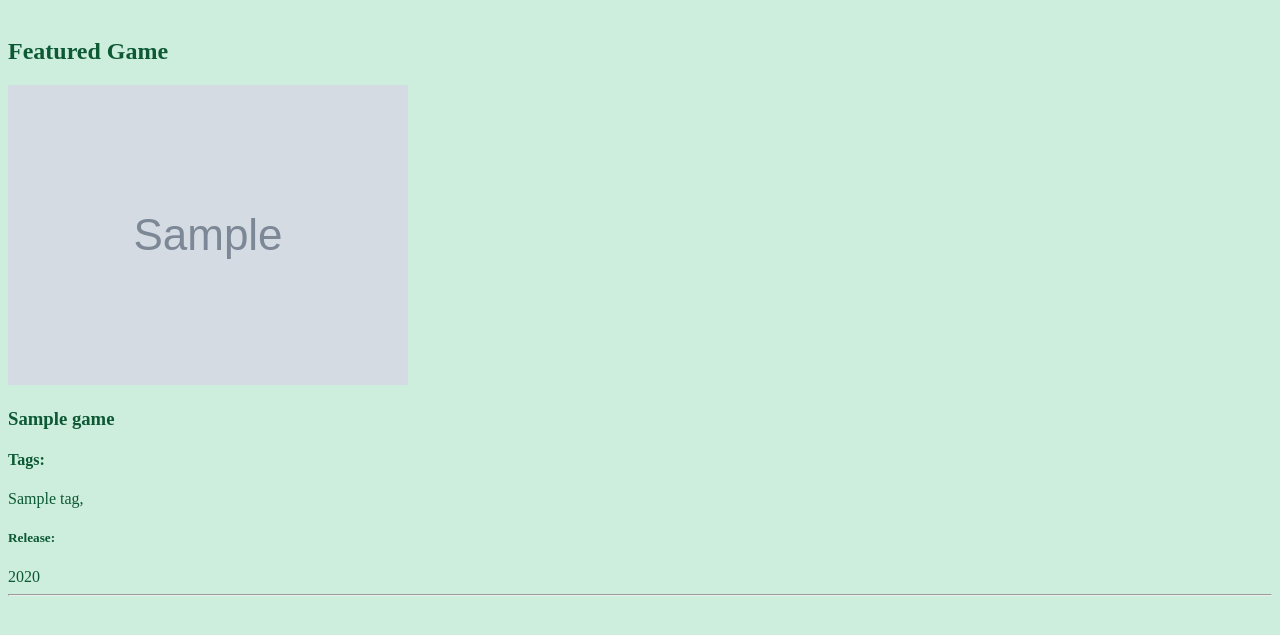
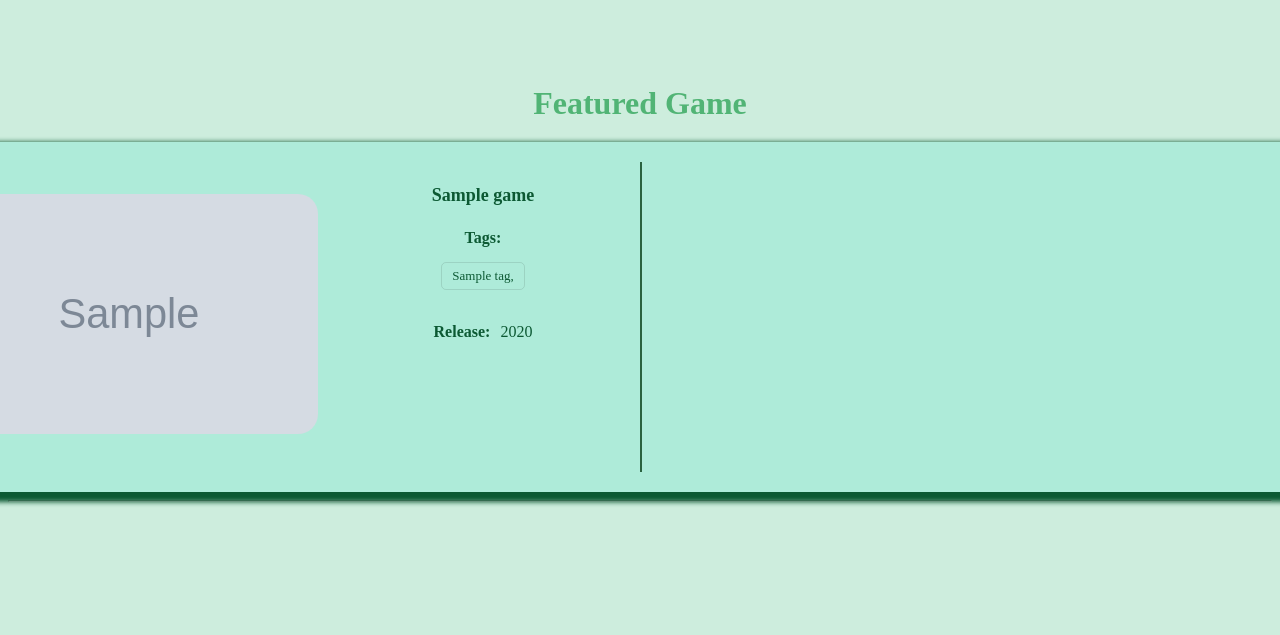
Before and after one commit to WAD2-LB03/WAD2_GroupProject, a Django app: page / in a window 1280 px wide; the page is wider, and only the part inside the window is pictured. Shown: the part 80-715 px from the top of that part. Run offline with Django 5.2, Linux system fonts and the light colour scheme; tables that the repository leaves empty hold one stand-in row (values such as "Sample post"); grey boxes marked "Sample" are stand-in pictures.

Commit message:
Home page now has properly displayed random featured game, as drawn in wireframe.

```diff
--- a/static/stylesheets/index.css
+++ b/static/stylesheets/index.css
@@ -1 +1,34 @@
 @import 'components/key.css';
+
+.featured_container {display: flex; flex-direction: column; align-items: center; margin-top: 40px;}
+
+.featured_title {color:#51b475; font-size: xx-large; font-weight: bolder; margin-bottom: 20px; text-align: left;}
+
+.featured_section {width: 1400px; height: 300px; background-color: #AEEBD9; padding: 25px;
+                   border-radius: 12px; box-shadow: 5px 5px 5px 5px; display: flex; gap: 25px;
+                   align-items: flex-start; position: relative; text-align: center;}
+
+.featured_section::after {content: ""; position: absolute; top: 20px; bottom: 20px;
+                          left: 50%; width: 2px; background-color: #2a623f;}
+
+.featured_image {width: 27%; height: 80%; border-radius: 20px; margin-top: 27px;}
+
+.featured_right {width: 20%; display: flex; flex-direction: column; gap: 8px; text-align: center; align-items: center;}
+
+.featured_game_name {font-size: large; margin-bottom: 5px;}
+
+.tag_section {margin-top: 10px;}
+
+.tag_text {font-weight: bold; margin-top: 10px;}
+
+.tag_list {margin-top: 10px; display: flex; flex-wrap: wrap; gap: 5px;}
+
+.tag_name { padding: 5px 10px;
+           margin: 5px; border-radius: 5px; font-size: small;
+           border: 1px solid rgba(0,0,0,0.1);}
+
+.featured_release {margin-top: 20px;}
+
+.release_text {font-weight: bold;}
+
+.release_year {margin-left: 6px;}
--- a/templates/gamecritique/index.html
+++ b/templates/gamecritique/index.html
@@ -14,24 +14,34 @@
 
 {% block body_block %}
 
-<div>
+<div class="featured_container">
     {% if random_game %}
-    <h2>Featured Game</h2>
-    {% endif %}
+    <h2 class="featured_title">Featured Game</h2>
 
-    <img src="{{ random_game.image_url }}"
+    <div class="featured_section">
+    <img class="featured_image"
+         src="{{ random_game.image_url }}"
          alt="{{ random_game.name }}">
 
-    <h3>{{ random_game.name }}</h3>
+    <div class="featured_right">
+    <h3 class="featured_game_name">{{ random_game.name }}</h3>
 
-    <div>
-        <h4>Tags: </h4>{% for tag in random_game.tags.all %}{{ tag.name }},
+    <div class="tag_section">
+        <span class="tag_text">Tags:</span>
+        <div class="tag_list">
+        {% for tag in random_game.tags.all %}
+            <span class="tag_name">{{ tag.name }},</span>
         {% endfor %}
+        </div>
     </div>
 
-    <div>
-        <h5>Release: </h5>{{ random_game.release_year}}
+    <div class="featured_release">
+        <span class="release_text">Release:</span>
+        <span class="release_year">{{ random_game.release_year}}</span>
     </div>
+</div>
+</div>
+{% endif %}
 </div>
 
 {% if user.is_authenticated and not user.profile.has_key %}
```
Also changed, not shown: gamecritique/migrations/0008_merge_20260323_2204.py (added).
